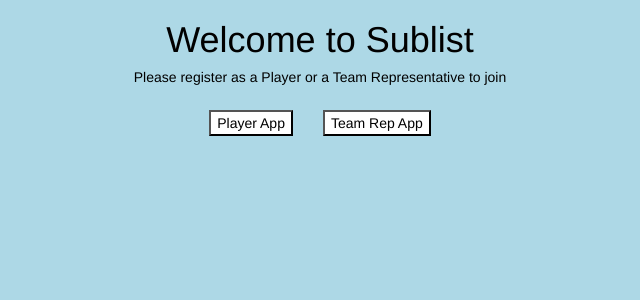
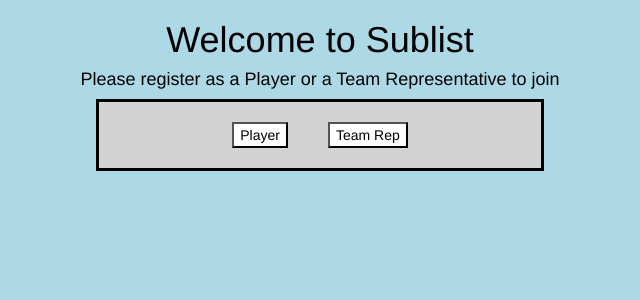
Before and after one commit to NoemiR/Sublist-React, a React (Create React App) app: page / in a window 1280 px wide. Shown: the top 300 px of the page, without its empty margins (320-960 px from the left). Built offline with nearby package versions, Linux system fonts and the light colour scheme.

Commit message:
Added form border

```diff
--- a/src/App.css
+++ b/src/App.css
@@ -24,7 +24,7 @@ h2{
 
 
 .button {
-	margin: 15px;
+	margin: 20px;
 }
 .card {
   border: 2px solid black;
--- a/src/App.js
+++ b/src/App.js
@@ -43,15 +43,15 @@ class App extends Component {
       <div className="welcome">
 
             <h1>Welcome to Sublist</h1>
-            <h5>Please register as a Player or a Team Representative to join</h5>
+            <h4>Please register as a Player or a Team Representative to join</h4>
 
-
-            <button className="button" id="player" onClick={this.handleClick}>Player App</button>
+          <div className='form'>
+            <button className="button" id="player" onClick={this.handleClick}>Player</button>
 
 
 
-            <button className="button" id="team" onClick={this.handleClick}>Team Rep App</button>
-
+            <button className="button" id="team" onClick={this.handleClick}>Team Rep</button>
+          </div>
 
       </div>
 
--- a/src/Games/style.css
+++ b/src/Games/style.css
@@ -11,7 +11,7 @@ body {
 	text-align: center;
 	border: 2px solid black;
 	background-color: lightgrey;
-	width: 45vw;
+	width: 35vw;
 	margin: auto;
 	margin-top: 2vh;
 	padding-top: 2vh;
--- a/src/PlayerContainer/index.js
+++ b/src/PlayerContainer/index.js
@@ -151,8 +151,10 @@ class PlayerContainer extends Component {
 		      	<div className="welcome">
 		          <h1 className="content"> SOME PHRASE HERE</h1>
 		          <p className="content">Would you like to join a team, but can't commit fulltime? </p>
+		          <div className="form-container">
 		            <button id="register" onClick={this.handleClick}>Register</button>
 		            <button id="login" onClick={this.handleClick}>Login</button>
+		          </div>
 			    </div>
 		   	   	:
 		      	<div>
--- a/src/PlayerContainer/style.css
+++ b/src/PlayerContainer/style.css
@@ -11,3 +11,12 @@
     background-size: cover;
 
 }*/
+
+
+.form-container {
+	background-color: lightgrey;
+	border: 3px solid black;
+	margin: auto;
+	width: 30vw;
+	height: 15vh;
+}
--- a/src/PlayerGames/index.js
+++ b/src/PlayerGames/index.js
@@ -52,7 +52,7 @@ class PlayerGames extends Component {
 
 		return (
 			<div>
-				{ this.state.modalOpen ? <PlayerInfoModal closeModal={this.closeModal }availPlayers={this.state.availPlayers} /> : null  }
+				{ this.state.modalOpen ? <PlayerInfoModal closeModal={this.closeModal}availPlayers={this.state.availPlayers} /> : null  }
 
 				<div className="container">
 					<h2 className="schedule">Game Schedule -- Click to see who's available for a certain game</h2>
--- a/src/PlayerLogin/index.js
+++ b/src/PlayerLogin/index.js
@@ -47,7 +47,7 @@ class Login extends Component {
 		    		<h1>Welcome back! </h1>
 
 
-					<form className="form" onSubmit={this.handleSubmit}>
+					<form className="form" onSubmit={this.handleSubmit}> <br/>
 						<input type="text" name="username" placeholder="username" value={this.state.username} onChange={this.handleInput}/>
 						<input type="password" name="password" placeholder="password" value={this.state.password} onChange={this.handleInput}/>
 						<button type="Submit" value="login">Login</button>
```
